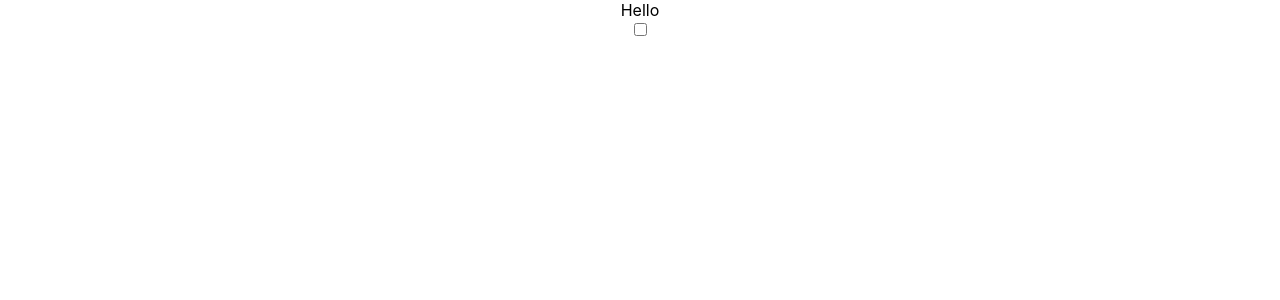
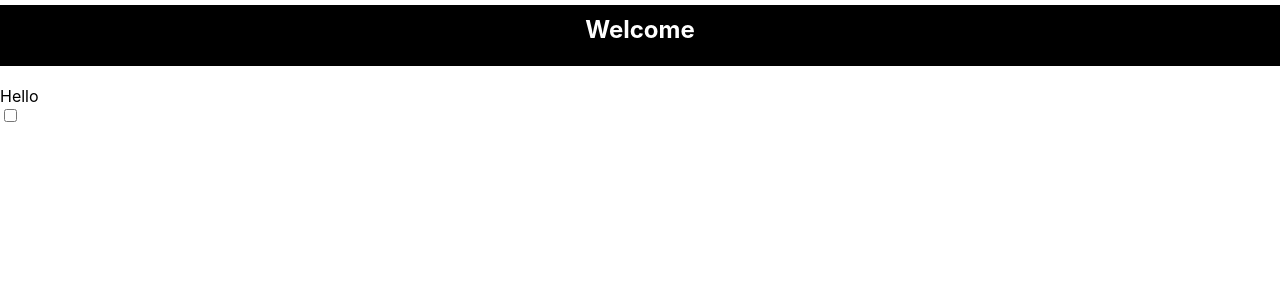
Before and after one commit to ShahSean/React-ExchangeCurrency, a React (Create React App) app: page / in a window 1280 px wide. Shown: the top 300 px of the page. Built offline with nearby package versions, Linux system fonts and the light colour scheme.

Commit message:
Added Header + separete CSS file

```diff
--- a/src/App.js
+++ b/src/App.js
@@ -1,11 +1,13 @@
-import React from "react";
+import React, { Component } from "react";
 import comp1 from "./Mycomp";
 import "./App.css";
 import Mycomp from "./Mycomp";
+import Header from "./Components/Header";
 
 function App() {
   return (
-    <div className="App">
+    <div>
+      <Header />
       Hello
       <br />
       <Mycomp />
@@ -14,7 +16,3 @@
 }
 
 export default App;
-// counter
-// Curency or unity conversion and connect it to google
-
-// Color picker --> 3 options --> 3 slider to pick --> input text type number
--- /dev/null
+++ b/src/Components/Header.css
@@ -0,0 +1,10 @@
+.header {
+  background-color: black;
+  color: white;
+  height: 50px;
+  font-size: x-large;
+  margin-top: 5px;
+  padding: 1px;
+  padding-top: 10px;
+  text-align: center;
+}
--- /dev/null
+++ b/src/Components/Header.jsx
@@ -0,0 +1,12 @@
+import React, { Component } from "react";
+import "./Header.css";
+
+export default class Header extends Component {
+  render() {
+    return (
+      <div>
+        <h2 className="header">Welcome</h2>
+      </div>
+    );
+  }
+}
```
